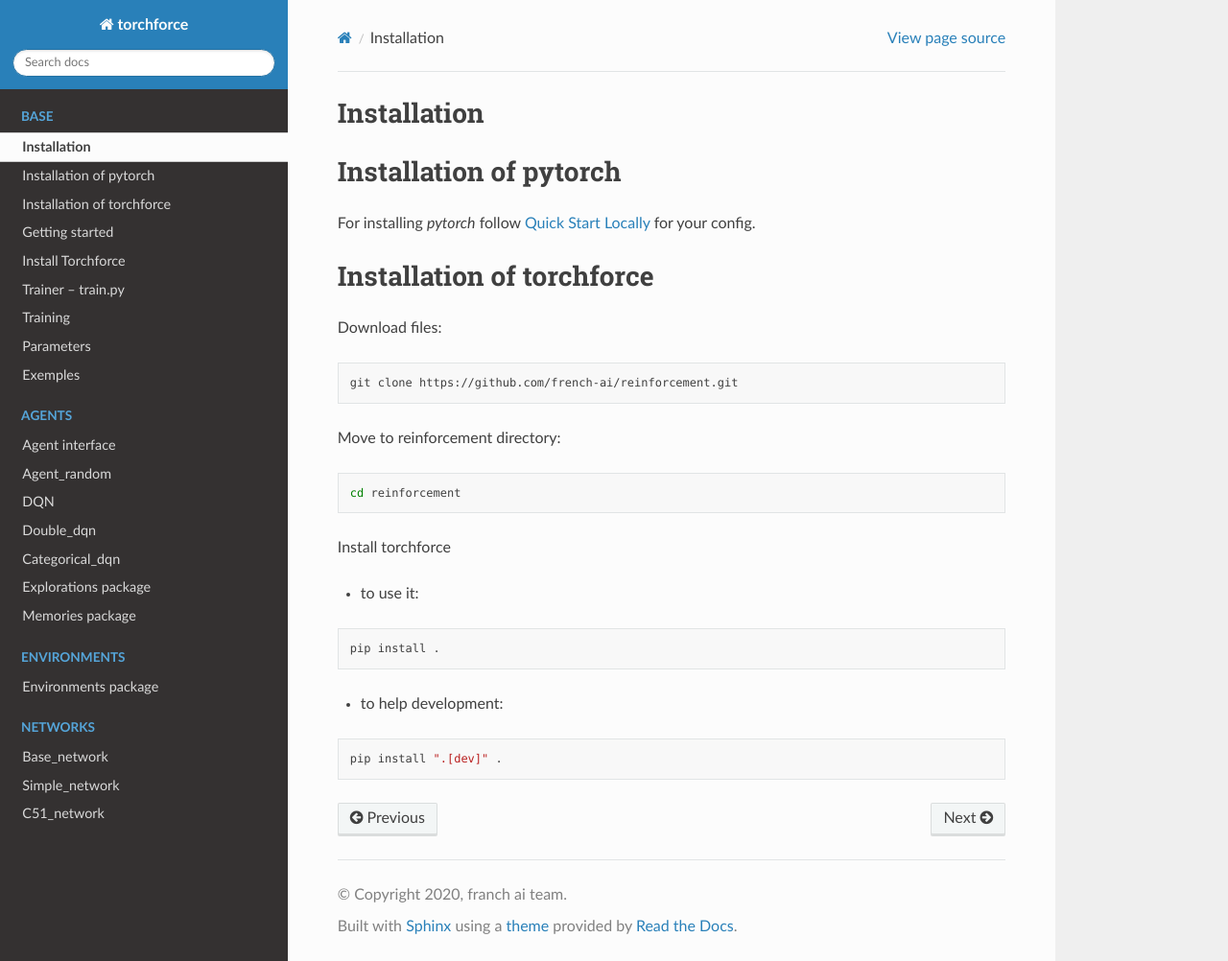
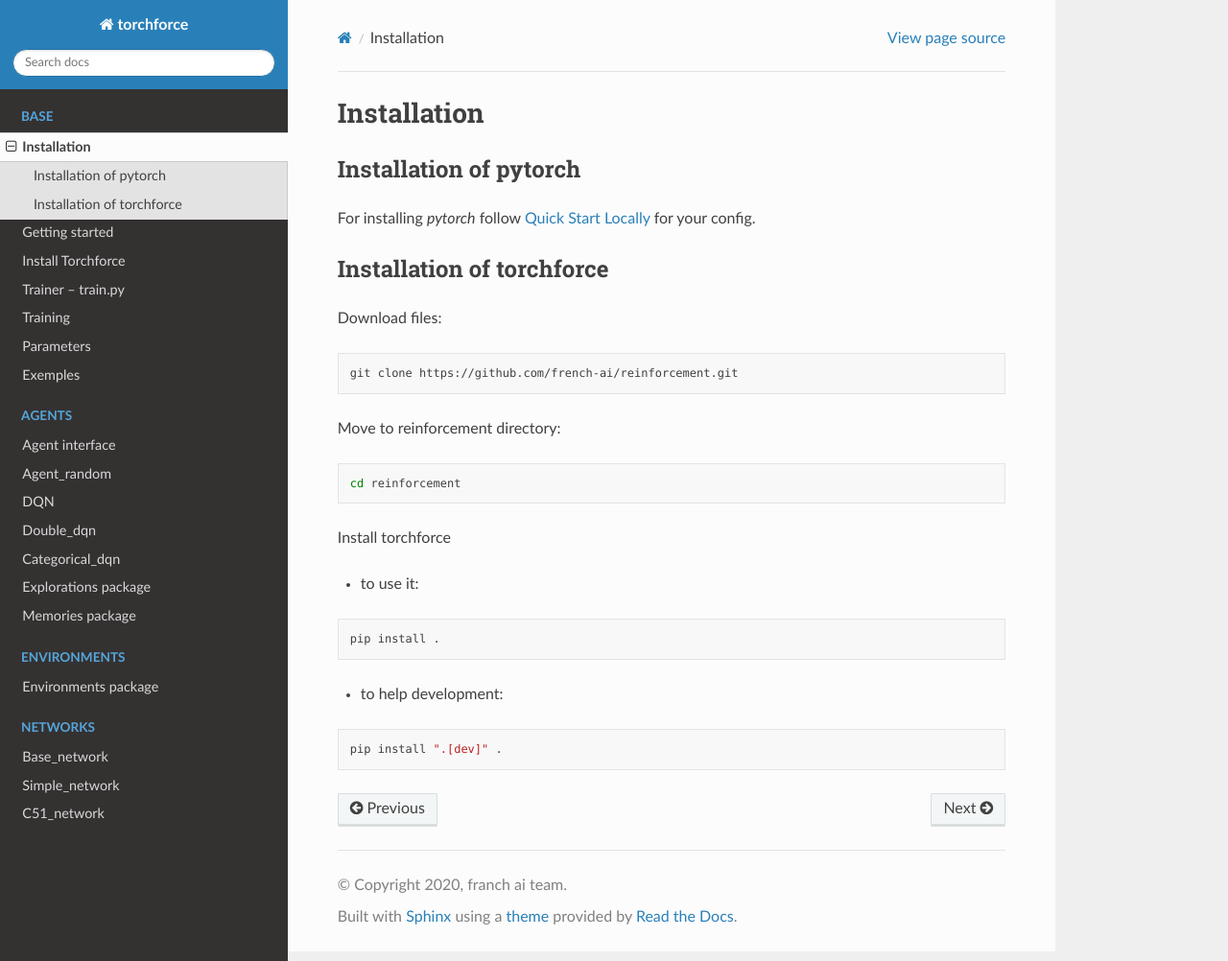
Before and after one commit to french-ai/reinforcement, a Sphinx documentation site: the page built from docs/base/installation.md, in a window 1280 px wide and 1002 px high. Shown: the whole window at 96% size. Built offline with Sphinx 7.4.7 and the Read the Docs theme 2.0.0, drawn with Linux system fonts in a browser that asks for light colours.

Commit message:
change header type

````diff
--- a/docs/base/installation.md
+++ b/docs/base/installation.md
@@ -1,11 +1,11 @@
 Installation
 ============
 
-# Installation of pytorch
+## Installation of pytorch
 
 For installing *pytorch* follow [Quick Start Locally](https://pytorch.org/) for your config.
 
-# Installation of torchforce
+## Installation of torchforce
 Download files:
 
 ```bash
````
